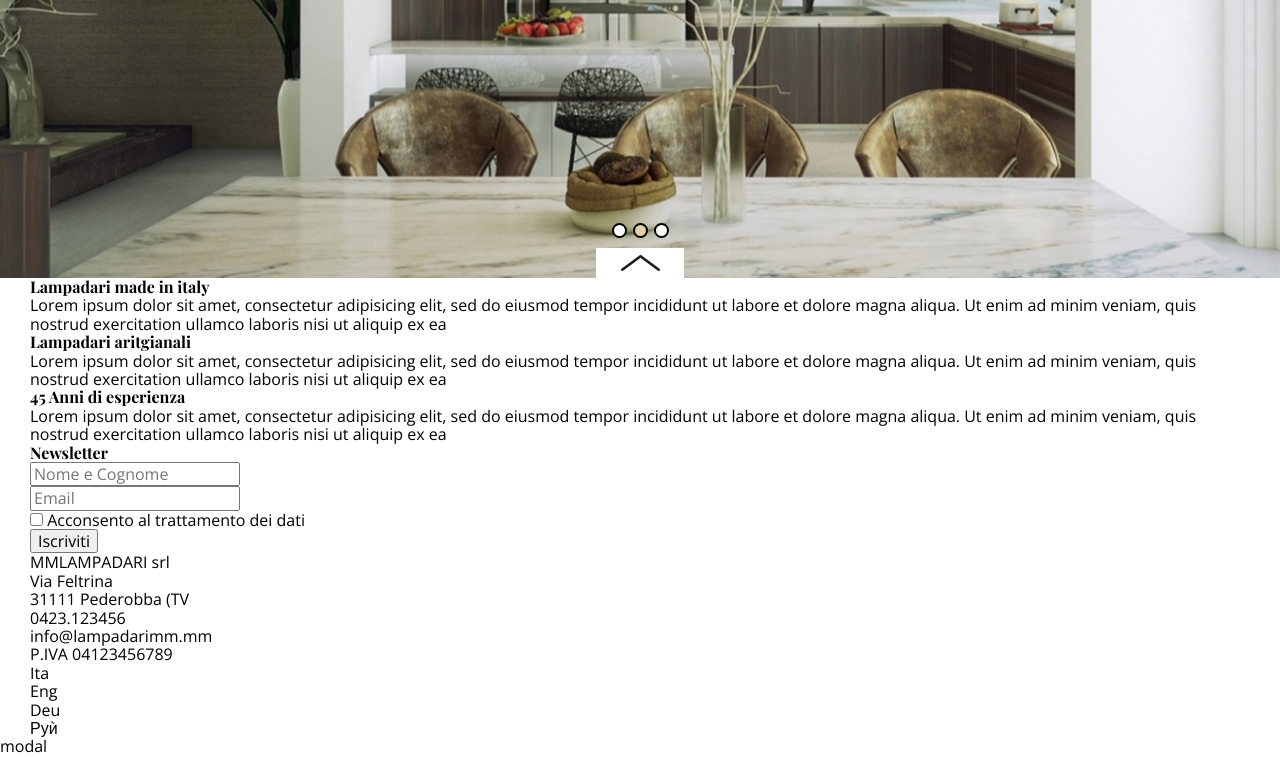
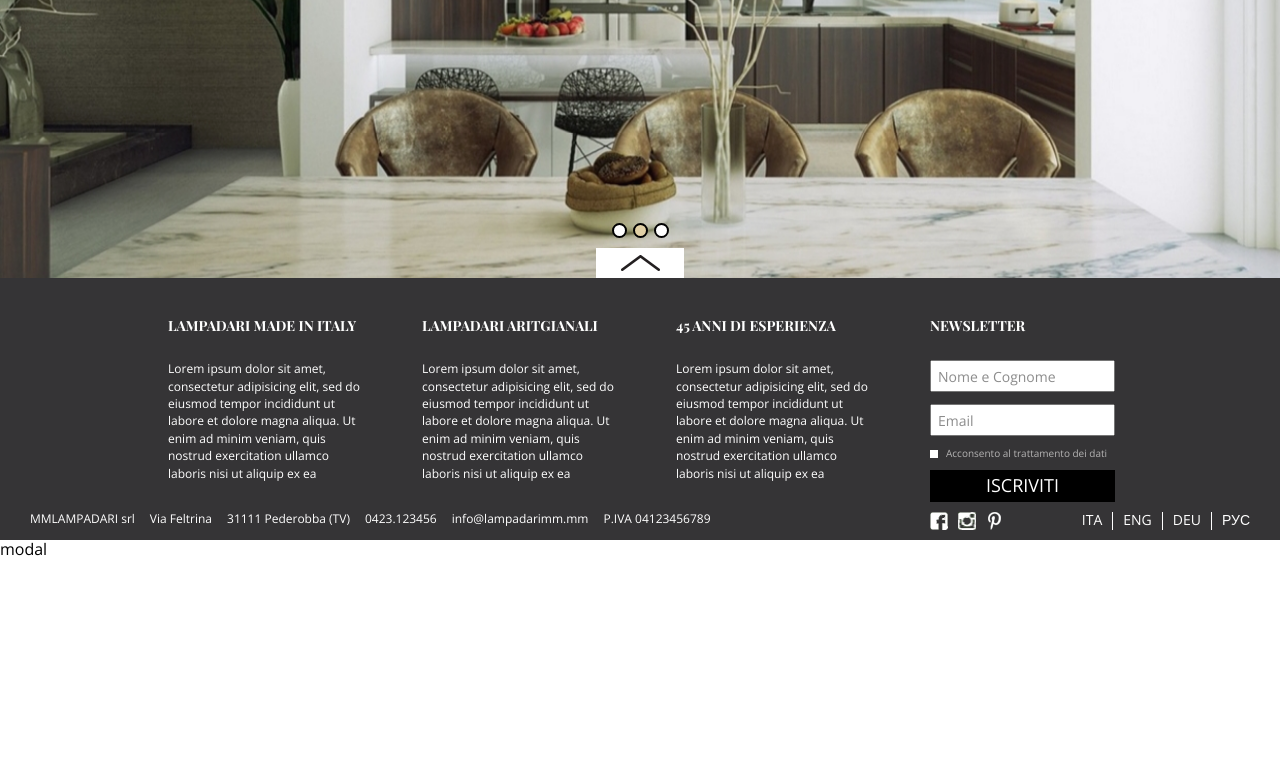
Before and after one commit to costaline/lampadari, a website built with webpack: page src/index.html in a window 1280 px wide. Shown: the part 522-1279 px from the top of the page. After the commit the page ends 1082 px from the top, so only its background shows below. Built offline with nearby package versions, Linux system fonts and the light colour scheme; a web font is replaced by a local one.

Commit message:
footer main

```diff
--- a/src/index.html
+++ b/src/index.html
@@ -170,42 +170,43 @@
       </section>
     </main>
 
-    <footer class="container footer-main">
-      <section>
-        <div>
-          <h4>Lampadari made in italy</h4>
-          <p>
+    <footer class="footer-main">
+      <div class="container">
+        <section class="footer-main__description">
+          <div class="footer-main__text-cell">
+            <h4 class="footer-main__title">Lampadari made in italy</h4>
+            <p class="footer-main__text">
               Lorem ipsum dolor sit amet, consectetur adipisicing elit, sed do
-            eiusmod tempor incididunt ut labore et dolore magna aliqua. Ut enim
-            ad minim veniam, quis nostrud exercitation ullamco laboris nisi ut
-            aliquip ex ea
+              eiusmod tempor incididunt ut labore et dolore magna aliqua. Ut
+              enim ad minim veniam, quis nostrud exercitation ullamco laboris
+              nisi ut aliquip ex ea
             </p>
           </div>
 
-        <div>
-          <h4>Lampadari aritgianali</h4>
-          <p>
+          <div class="footer-main__text-cell">
+            <h4 class="footer-main__title">Lampadari aritgianali</h4>
+            <p class="footer-main__text">
               Lorem ipsum dolor sit amet, consectetur adipisicing elit, sed do
-            eiusmod tempor incididunt ut labore et dolore magna aliqua. Ut enim
-            ad minim veniam, quis nostrud exercitation ullamco laboris nisi ut
-            aliquip ex ea
+              eiusmod tempor incididunt ut labore et dolore magna aliqua. Ut
+              enim ad minim veniam, quis nostrud exercitation ullamco laboris
+              nisi ut aliquip ex ea
             </p>
           </div>
 
-        <div>
-          <h4>45 Anni di esperienza</h4>
-          <p>
+          <div class="footer-main__text-cell">
+            <h4 class="footer-main__title">45 Anni di esperienza</h4>
+            <p class="footer-main__text">
               Lorem ipsum dolor sit amet, consectetur adipisicing elit, sed do
-            eiusmod tempor incididunt ut labore et dolore magna aliqua. Ut enim
-            ad minim veniam, quis nostrud exercitation ullamco laboris nisi ut
-            aliquip ex ea
+              eiusmod tempor incididunt ut labore et dolore magna aliqua. Ut
+              enim ad minim veniam, quis nostrud exercitation ullamco laboris
+              nisi ut aliquip ex ea
             </p>
           </div>
 
-        <div>
-          <h4>Newsletter</h4>
+          <div class="footer-main__form-cell">
+            <h4 class="footer-main__title">Newsletter</h4>
             <form method="POST" id="form">
-            <div>
+              <div class="footer-main__input-group">
                 <label for="message" class="visually-hidden">Message</label>
                 <input
                   type="text"
@@ -214,12 +215,23 @@
                   placeholder="Nome e Cognome"
                 />
               </div>
-            <div>
+              <div class="footer-main__input-group">
                 <label for="email" class="visually-hidden">Email</label>
-              <input type="email" name="email" id="email" placeholder="Email" />
+                <input
+                  type="email"
+                  name="email"
+                  id="email"
+                  placeholder="Email"
+                />
               </div>
-            <div>
-              <input type="checkbox" name="checkbox" id="checkbox" />
+              <div class="footer-main__checkbox-group">
+                <input
+                  type="checkbox"
+                  name="checkbox"
+                  id="checkbox"
+                  class="visually-hidden"
+                />
+                <span></span>
                 <label for="checkbox">Acconsento al trattamento dei dati</label>
               </div>
               <button type="submit">Iscriviti</button>
@@ -227,29 +239,45 @@
           </div>
         </section>
 
-      <section>
-        <ul>
+        <section class="footer-main__info">
+          <ul class="footer-main__contacts">
             <li>MMLAMPADARI srl</li>
             <li>Via Feltrina</li>
-          <li>31111 Pederobba (TV</li>
+            <li>31111 Pederobba (TV)</li>
             <li>0423.123456</li>
             <li>info@lampadarimm.mm</li>
             <li>P.IVA 04123456789</li>
           </ul>
 
-        <ul>
-          <li><span class="visually-hidden">fasebook</span><span></span></li>
-          <li><span class="visually-hidden">instagram</span><span></span></li>
-          <li><span class="visually-hidden">p</span><span></span></li>
+          <ul class="footer-main__social">
+            <li>
+              <span class="visually-hidden">facebook</span>
+              <span
+                class="footer-main__icon footer-main__icon--facebook"
+              ></span>
+            </li>
+            <li>
+              <span class="visually-hidden">instagram</span>
+              <span
+                class="footer-main__icon footer-main__icon--instagram"
+              ></span>
+            </li>
+            <li>
+              <span class="visually-hidden">pinterest</span>
+              <span
+                class="footer-main__icon footer-main__icon--pinterest"
+              ></span>
+            </li>
           </ul>
 
-        <ul>
+          <ul class="footer-main__lang">
             <li>Ita</li>
             <li>Eng</li>
             <li>Deu</li>
-          <li>Руѝ</li>
+            <li>Рус</li>
           </ul>
         </section>
+      </div>
     </footer>
 
     <div id="modal">modal</div>
--- a/src/styles/blocks/footer-main/_index.scss
+++ b/src/styles/blocks/footer-main/_index.scss
@@ -0,0 +1 @@
+@import './footer-main';
--- /dev/null
+++ b/src/styles/blocks/footer-main/footer-main.scss
@@ -0,0 +1,160 @@
+.footer-main {
+  padding-bottom: 10px;
+  color: $colorLight;
+  background-color: $colorBgCommon;
+}
+
+.footer-main__description {
+  display: flex;
+  justify-content: space-between;
+  padding: 40px 135px 10px 138px;
+}
+
+.footer-main__text-cell {
+  width: 195px;
+}
+
+.footer-main__title {
+  margin-bottom: 26px;
+  font-size: pxToRem(14);
+  text-transform: uppercase;
+}
+
+.footer-main__text {
+  font-weight: 300;
+  font-size: pxToRem(12);
+  line-height: 17.4px;
+}
+
+.footer-main__form-cell {
+  width: 185px;
+
+  & button {
+    display: block;
+    width: 100%;
+    height: 32px;
+    color: $colorLight;
+    font-size: pxToRem(18);
+    text-transform: uppercase;
+    background-color: $colorBgDark;
+    border: none;
+    cursor: pointer;
+
+    &:hover {
+      color: $colorDark;
+      background-color: $colorBgAccent;
+    }
+  }
+}
+
+.footer-main__input-group {
+  margin-bottom: 12px;
+
+  & input {
+    width: 100%;
+    height: 32px;
+    padding: 6px;
+
+    &::placeholder {
+      color: #8c8c8c;
+      font-weight: 300;
+      font-size: pxToRem(14);
+      line-height: 17;
+    }
+  }
+}
+
+.footer-main__checkbox-group {
+  display: flex;
+  align-items: center;
+  margin-bottom: 10px;
+  cursor: pointer;
+
+  & span {
+    display: block;
+    width: 8px;
+    height: 8px;
+    background-color: $colorLight;
+  }
+
+  & input:checked ~ span {
+    background-color: $colorBgDark;
+  }
+
+  & label {
+    margin-left: 8px;
+    color: #b5b4b4;
+    font-size: pxToRem(10);
+    cursor: pointer;
+  }
+}
+
+.footer-main__info {
+  display: flex;
+  justify-content: space-between;
+}
+
+.footer-main__contacts {
+  display: flex;
+  margin-right: auto;
+  font-size: pxToRem(12);
+
+  & li {
+    margin-right: 15px;
+  }
+}
+
+.footer-main__social {
+  display: flex;
+  margin-right: 68px;
+
+  & li {
+    margin-right: 10px;
+
+    &:last-of-type {
+      margin-right: 0;
+    }
+  }
+}
+
+.footer-main__icon {
+  display: block;
+  width: 18px;
+  height: 18px;
+  background-repeat: no-repeat;
+  background-position: center;
+  cursor: pointer;
+
+  &--facebook {
+    background-image: $iconFacebook;
+  }
+
+  &--instagram {
+    background-image: $iconInstagram;
+  }
+
+  &--pinterest {
+    background-image: $iconPinterest;
+  }
+}
+
+.footer-main__lang {
+  display: flex;
+
+  & li {
+    padding: 0 10px;
+    font-size: pxToRem(14);
+    text-transform: uppercase;
+    border-right: 1px solid $colorBorderCommon;
+    cursor: pointer;
+
+    &:last-of-type {
+      padding-right: 0;
+      border-right: none;
+    }
+
+    &:hover {
+      color: $colorAccent
+    }
+  }
+}
--- a/src/styles/blocks/header-main/header-main.scss
+++ b/src/styles/blocks/header-main/header-main.scss
@@ -49,7 +49,7 @@
 .header-main__sub-menu {
   position: absolute;
   left: -5px;
-  z-index: 1;
+  z-index: 10;
   display: none;
   min-width: 150px;
   padding: 8px;
--- a/src/styles/global/variables.scss
+++ b/src/styles/global/variables.scss
@@ -25,3 +25,6 @@ $sizeCommon: 16;
 //images
 $iconLock: url("../../images/icon-lock.png");
 $arrow: url('../../images/arrow.png');
+$iconFacebook: url('../../images/icon-facebook.png');
+$iconInstagram: url('../../images/icon-instagram.png');
+$iconPinterest: url('../../images/icon-pinterest.png');
```
Also changed, not shown: src/images/icon-facebook.png (added), src/images/icon-instagram.png (added), src/images/icon-pinterest.png (added). Lines whose indentation alone changed are shown as unchanged.
